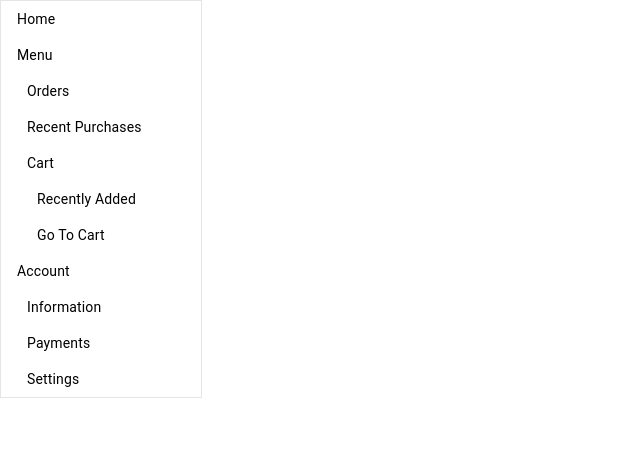
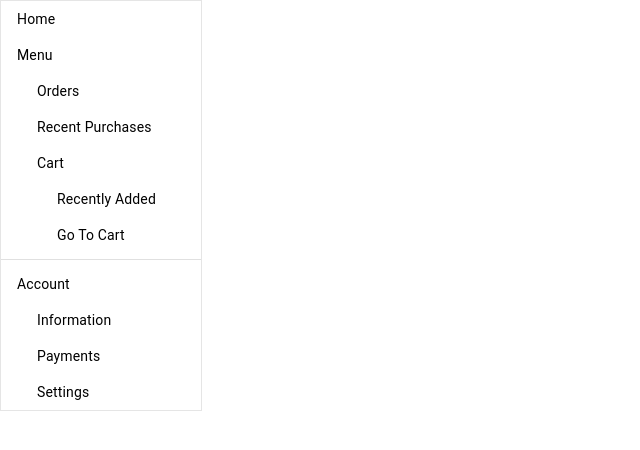
Before and after one commit to max-vac/NavBar-with-React, a React (Create React App) app in the folder navbar-wtih-react/: page / in a window 1280 px wide. Shown: the top 450 px of the page, without its empty margins (0-640 px from the left). Built offline with nearby package versions, Linux system fonts and the light colour scheme.

Commit message:
Fixed props and information for the navbar

```diff
--- a/navbar-wtih-react/src/App.js
+++ b/navbar-wtih-react/src/App.js
@@ -1,29 +1,42 @@
-import { amber } from '@material-ui/core/colors';
-import logo from './logo.svg';
+// import { amber } from '@material-ui/core/colors';
 import Sidebar from './Sidebar';
+import HomeIcon from '@material-ui/icons/Home';
+import AddShoppingCartIcon from '@material-ui/icons/AddShoppingCart';
+import AccountBoxIcon from '@material-ui/icons/AccountBox';
+import StoreIcon from '@material-ui/icons/Store';
+import ShoppingCartIcon from '@material-ui/icons/ShoppingCart';
+import SettingsIcon from '@material-ui/icons/Settings';
+import PaymentIcon from '@material-ui/icons/Payment';
+import InfoIcon from '@material-ui/icons/Info';
+import AddIcon from '@material-ui/icons/Add';
+import MenuIcon from '@material-ui/icons/Menu';
 
 const listItems = [
-  { name: 'home', label: 'Home' },
+  { name: 'home', label: 'Home', Icon: HomeIcon },
   { name: 'menu',
     label: 'Menu',
+    icon: MenuIcon,
     listItems: [
-      { name: 'orders', label: 'Orders'},
-      { name: 'recent purchases', label: 'Recent Purchases'},
+      { name: 'orders', label: 'Orders', icon: StoreIcon},
+      { name: 'recent purchases', label: 'Recent Purchases', icon: AddIcon},
       { name: 'cart',
         label: 'Cart',
+        icon: AddShoppingCartIcon,
         listItems: [
-          { name: 'recently added', label: 'Recently Added' },
-          { name: 'go to cart', label: 'Go To Cart' }
+          { name: 'recently added', label: 'Recently Added', icon: AddIcon },
+          { name: 'go to cart', label: 'Go To Cart', icon: ShoppingCartIcon }
         ]
     }
     ]
   },
+  "divider",
   { name: 'account',
     label: 'Account',
+    icon: AccountBoxIcon,
     listItems: [
-      { name: 'information', label: 'Information' },
-      { name: 'payments', label: 'Payments' },
-      { name: 'settings', label: 'Settings' }
+      { name: 'information', label: 'Information', icon: InfoIcon },
+      { name: 'payments', label: 'Payments', icon: PaymentIcon },
+      { name: 'settings', label: 'Settings', icon: SettingsIcon }
     ]
   }
 ];
@@ -31,7 +44,7 @@ const listItems = [
 
 const App = () => {
   return (
-    <Sidebar listItems={ listItems } />
+    <Sidebar menuItems={ listItems } />
   )
 }
 
--- a/navbar-wtih-react/src/Sidebar.js
+++ b/navbar-wtih-react/src/Sidebar.js
@@ -2,16 +2,19 @@ import React from 'react';
 import List from '@material-ui/core/List'
 import ListItem from '@material-ui/core/ListItem'
 import ListItemText from '@material-ui/core/ListItemText'
+import Divider from "@material-ui/core/Divider";
 
 const style = {
   maxWidth: "200px",
   border: "1px solid rgba(0, 0, 0, 0.1)",
 };
 
-function SidebarItems({ label, listItems, depthStep = 10, depth = 0, ...rest}) {
+function SidebarItems({ depthStep = 20, depth = 0, expanded, menuItems, ...rest }) {
+  const [collapsed, setCollapsed] = React.useState(true);
+  const { label, listItems, Icon } = menuItems;
   return (
     <div>
-      <ListItem button dense {...rest}>
+      <ListItem button dense >
         <ListItemText style={{ paddingLeft: depth * depthStep }}>
           <span>{label}</span>
         </ListItemText>
@@ -23,25 +26,33 @@ function SidebarItems({ label, listItems, depthStep = 10, depth = 0, ...rest}) {
               key={ items.name }
               depth={ depth + 1}
               depthStep={ depthStep }
-              {...items}
-            />
+              menuItems={ items }
+              />
           ))}
         </List>
       ) : null }
     </div>
   );
-}
-function Sidebar({ listItems, depthStep, depth }) {
+};
+
+function Sidebar({ menuItems, depthStep, depth }) {
+
   return (
     <div style={ style }>
       <List disablePadding dense>
-        {listItems.map(( item, index ) => (
-          <SidebarItems
-            key={ `${item}${index}`}
-            depthStep={ depthStep }
-            depth={ depth }
-            { ...item }
-          />
+        {menuItems.map(( items, index ) => (
+          <React.Fragment key={ `${items.name}${index}` }>
+          {items === "divider" ? (
+            <Divider style={{ margin: "6px 0" }} />
+          ) : (
+            <SidebarItems
+              key={ `${items.name}${index}`}
+              depthStep={ depthStep }
+              depth={ depth }
+              menuItems={ items }
+            />
+          )}
+          </React.Fragment>
         ))}
       </List>
     </div>
```
Also changed, not shown: 1 other file (tests, documents, lock files or other folders).
